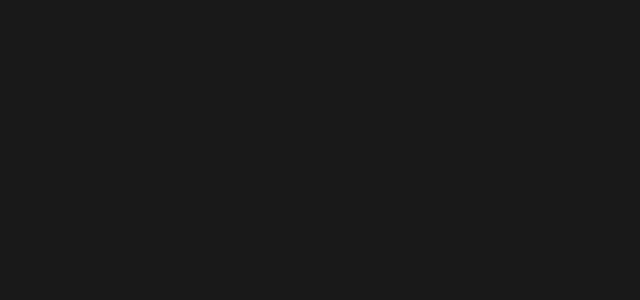
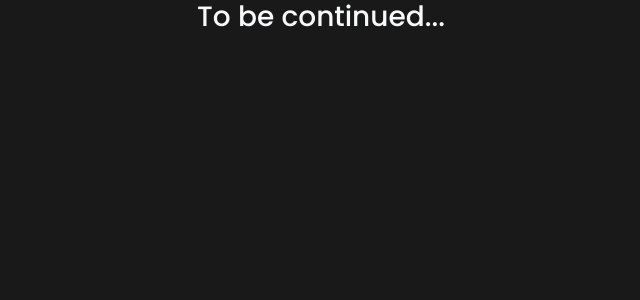
Before and after one commit to marinzilic7/FitZoneGym, a Nuxt app: page /contact in a window 1280 px wide. Before the commit this address had no page. Shown: the top 300 px of the page, without its empty margins (319-959 px from the left). Built offline with nearby package versions, Linux system fonts and the light colour scheme.

Commit message:
priprema rada na Contact

```diff
--- /dev/null
+++ b/pages/contact.vue
@@ -0,0 +1,3 @@
+<template>
+<h3 class="text-center text-light">To be continued...</h3>
+</template>
```
